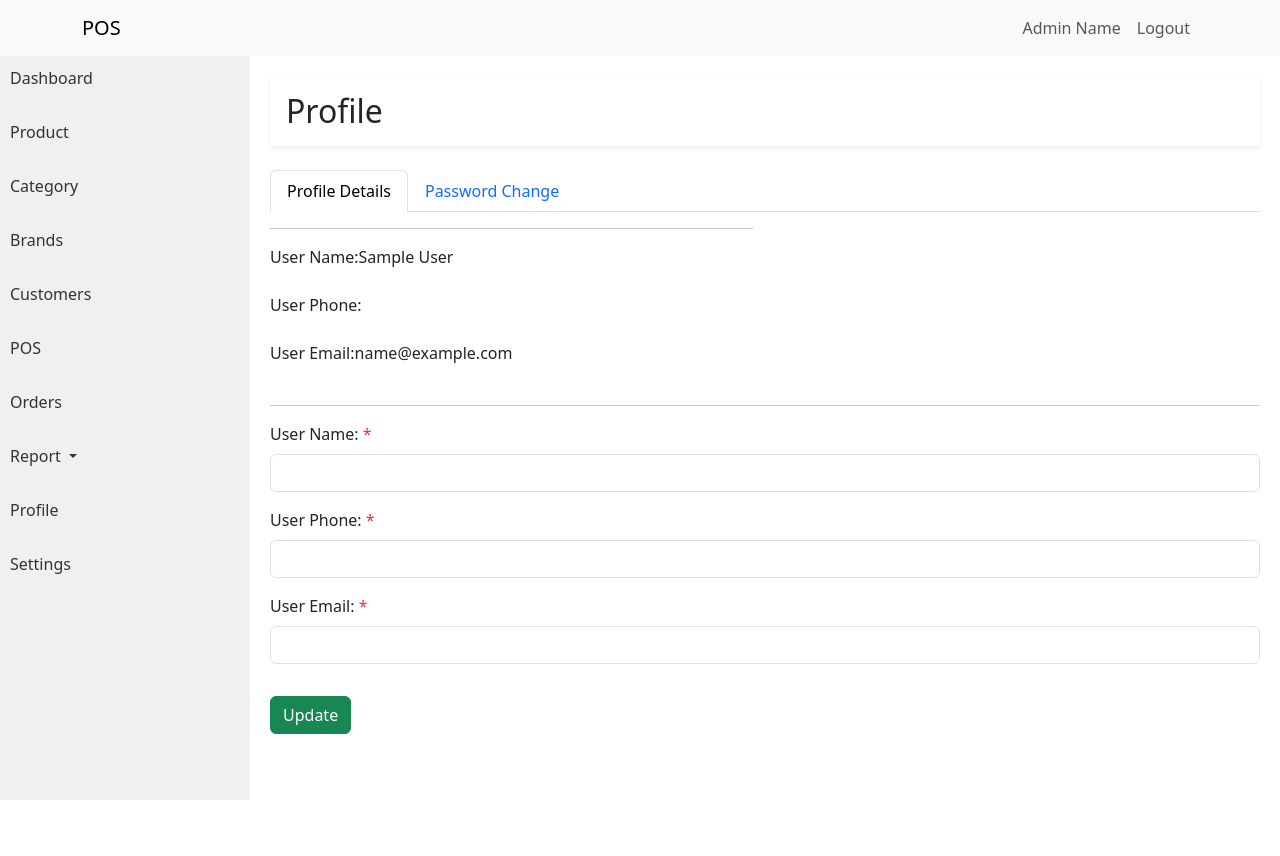
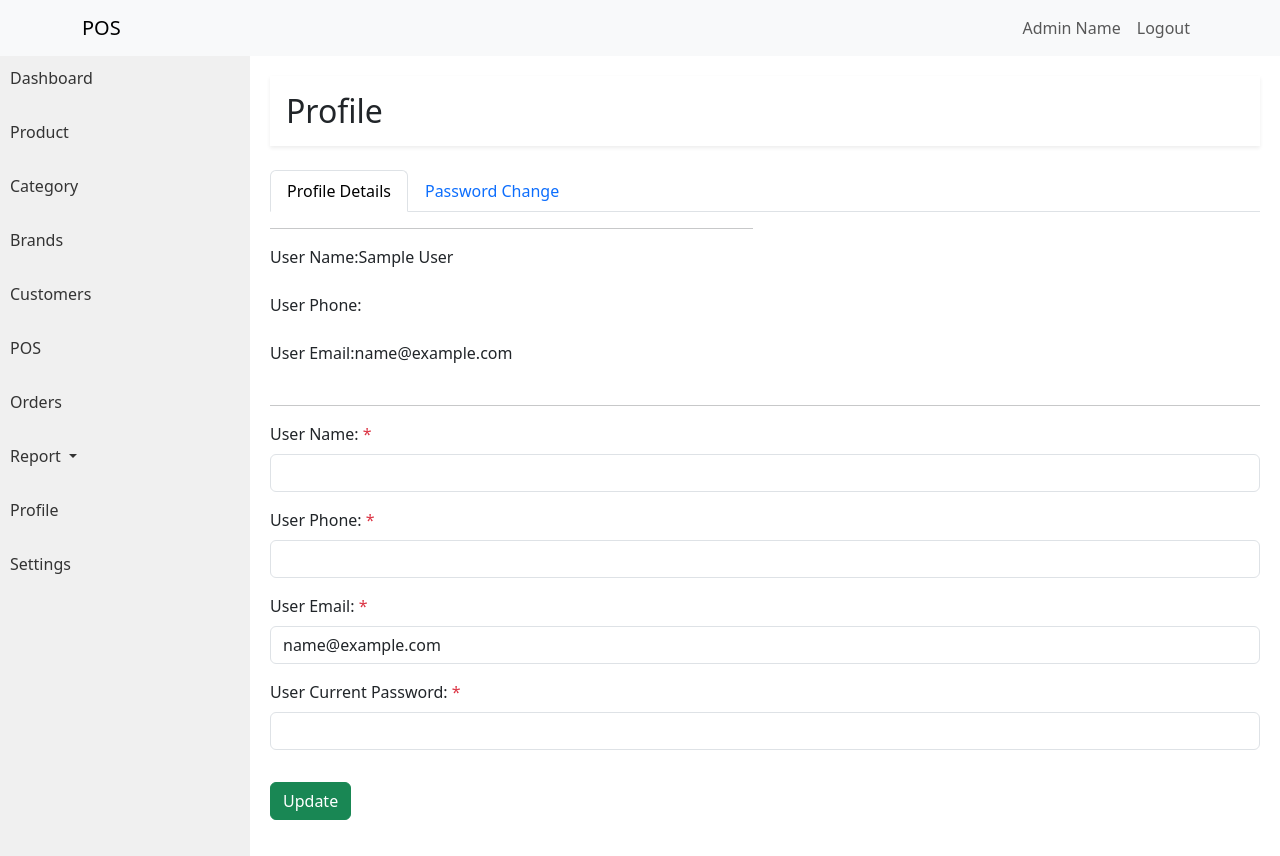
Before and after one commit to farhanfahidurrahim/POS-Software-Frontend-VueJs, a Vue app: page /profile in a window 1280 px wide. Before the commit the page ends 800 px from the top, so only its background shows below. Built offline with nearby package versions, Linux system fonts and the light colour scheme; sample sign-in values are in the browser's storage.

Commit message:
profile update apix2

```diff
--- a/src/views/Profile.vue
+++ b/src/views/Profile.vue
@@ -42,7 +42,6 @@
 
     <!-- Tab Content -->
     <div class="tab-content" id="profileTabContent">
-
       <!-- Profile Details & Update Tab -->
       <div
         class="tab-pane fade show active"
@@ -56,15 +55,15 @@
             <hr />
             <div class="col-md-12 mb-3">
               <label for="customerName" class="form-label">User Name: </label>
-                <span>{{ user.name }}</span>
+              <span>{{ user.name }}</span>
             </div>
             <div class="col-md-12 mb-3">
               <label for="customerName" class="form-label">User Phone:</label>
-                <span>{{ user.phone}}</span>
+              <span>{{ user.phone }}</span>
             </div>
             <div class="col-md-12 mb-3">
               <label for="customerName" class="form-label">User Email:</label>
-               <span>{{ user.email}}</span>
+              <span>{{ user.email }}</span>
             </div>
           </div>
           <div class="vertical-divider"></div>
@@ -74,26 +73,62 @@
               <hr />
               <div class="col-md-12 mb-3">
                 <label for="name" class="form-label"
-                >User Name: <span class="text-danger">*</span></label
+                  >User Name: <span class="text-danger">*</span></label
                 >
-                <input type="text" class="form-control" id="customerName" v-model="form.name"/>
+                <input
+                  type="text"
+                  class="form-control"
+                  id="customerName"
+                  v-model="form.name"
+                />
+                <div v-if="errors.name" class="text-danger">
+                  {{ errors.name[0] }}
+                </div>
               </div>
               <div class="col-md-12 mb-3">
                 <label for="phoneNumber" class="form-label"
-                >User Phone: <span class="text-danger">*</span></label
+                  >User Phone: <span class="text-danger">*</span></label
                 >
-                <input type="text" class="form-control" id="phoneNumber" v-model="form.phone"/>
+                <input
+                  type="text"
+                  class="form-control"
+                  id="phoneNumber"
+                  v-model="form.phone"
+                />
+                <div v-if="errors.phone_number" class="text-danger">
+                  {{ errors.phone_number[0] }}
+                </div>
               </div>
-
               <div class="col-md-12 mb-3">
                 <label for="email" class="form-label"
-                >User Email: <span class="text-danger">*</span></label
+                  >User Email: <span class="text-danger">*</span></label
                 >
-                <input type="email" class="form-control" id="customerEmail" v-model="form.email"/>
+                <input
+                  type="email"
+                  class="form-control"
+                  id="customerEmail"
+                  v-model="user.email"
+                  readonly
+                />
+                <div v-if="errors.email" class="text-danger">
+                  {{ errors.email[0] }}
+                </div>
               </div>
-              <button type="submit" class="btn btn-success mt-3">
-                Update
-              </button>
+              <div class="col-md-12 mb-3">
+                <label for="email" class="form-label"
+                  >User Current Password:
+                  <span class="text-danger">*</span></label
+                >
+                <input
+                  type="password"
+                  class="form-control"
+                  v-model="form.password"
+                />
+                <div v-if="errors.password" class="text-danger">
+                  {{ errors.password[0] }}
+                </div>
+              </div>
+              <button type="submit" class="btn btn-success mt-3">Update</button>
             </form>
           </div>
         </div>
@@ -116,7 +151,11 @@
                 <label for="name" class="form-label"
                   >Current Password: <span class="text-danger">*</span></label
                 >
-                <input type="text" class="form-control" id="customerName" v-model="user.name"/>
+                <input
+                  type="text"
+                  class="form-control"
+                  id="customerName"
+                />
               </div>
               <div class="col-md-12 mb-3">
                 <label for="phoneNumber" class="form-label"
@@ -151,16 +190,18 @@
 <script setup>
 import { ref, onMounted } from "vue";
 import axios from "../http.js";
-import {useToast} from "vue-toastification";
+import { useToast } from "vue-toastification";
 
 const loading = ref(false);
+const errors = ref({});
 const toast = useToast();
 
 const user = ref([]);
 const form = ref({
-  name: '',
-  phone: '',
-  email: ''
+  name: "",
+  phone: "",
+  email: "",
+  password: "",
 });
 const password = ref({
   current_password: "",
@@ -169,7 +210,7 @@ const password = ref({
 });
 
 // Fetch data form Local Storage
-const fetchData = async => {
+const fetchData = (async) => {
   try {
     loading.value = true;
     const userData = JSON.parse(localStorage.getItem("user"));
@@ -184,24 +225,30 @@ const fetchData = async => {
 
 const updateProfile = async () => {
   try {
-    const { name, phone, email } = form.value;
+    const { name, phone, email, password } = form.value;
     user.value.name = name;
     user.value.phone = phone;
     user.value.email = email;
+    user.value.password = password;
 
     localStorage.setItem("user", JSON.stringify(user.value));
 
     const response = await axios.post("/api/v1/user/profile/update", {
       name,
       phone_number: phone,
-      email
+      email,
+      password
     });
 
     console.log("Update Profile", response.data);
     toast.success("Profile updated successfully!");
   } catch (error) {
-    console.error("Error updating profile", error);
-    toast.error('Failed to update profile.');
+    if (error.response && error.response.data.errors) {
+      errors.value = error.response.data.errors;
+    } else {
+      console.error("Error updating profile", error);
+      toast.error("Failed to update profile.");
+    }
   }
 };
 
```
